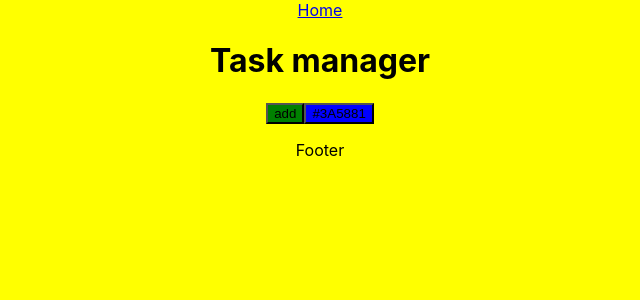
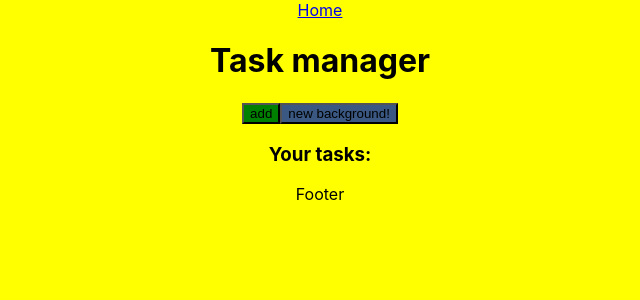
Before and after one commit to becodeorg/verou-3-react-intro-PieterVermeulenBecode, a React (Create React App) app: page / in a window 1280 px wide. Shown: the top 300 px of the page, without its empty margins (320-960 px from the left). Built offline with nearby package versions, Linux system fonts and the light colour scheme.

Commit message:
Deployed on netlify

```diff
--- a/src/AddTask.js
+++ b/src/AddTask.js
@@ -27,17 +27,25 @@ const AddTask = () => {
 
 
     };
-
+    const handleKeyPress = (event) => {
+      if(event.key === 'Enter'){
+        onButtonClick();
+      }
+    }
   return (
     <div>
       <label htmlFor="newTask"></label>
-      <input type="text" ref={inputEl} />
+      <input type="text" ref={inputEl} onKeyUp={handleKeyPress}/>
       <Button color="green" text="add task" onClick= {onButtonClick}/>
+      <h3>Your tasks:</h3>
       <ul>{tasks.map((task, index) => {
         return <li key={index}>{task.name}</li>
       })}</ul>
     </div>
+
   )
 };
 
+
+
 export default AddTask;
--- a/src/Home.js
+++ b/src/Home.js
@@ -63,7 +63,8 @@ const Home = (props) => {  //({title})==(props.title)
 
             <Link to="/AddTask"><Button color="green" text="add"/></Link>
 
-            <Button onClick={changeBackgroundColor} color="blue" text={nextcolor}/>
+            <Button onClick={changeBackgroundColor} color={nextcolor} text="new background!"/>
+            <h3>Your tasks:</h3>
             <ul>{tasks.map((task, index) => {
                 return <li data-value={index} key={index}>{task.name} <Button onClick={()=>{remove(task.id)}} color="red" text="remove"/></li>
             })}</ul>
```
Also changed, not shown: src/remove-icon-4.jpg (added), 1 other file (tests, documents, lock files or other folders).
